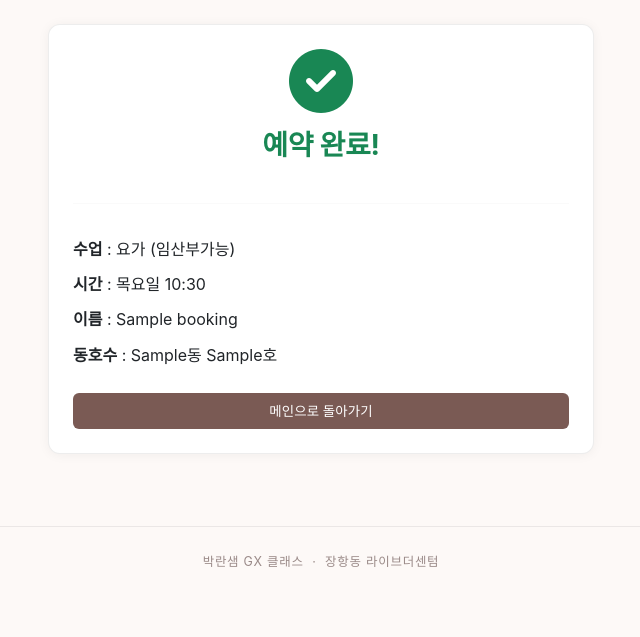
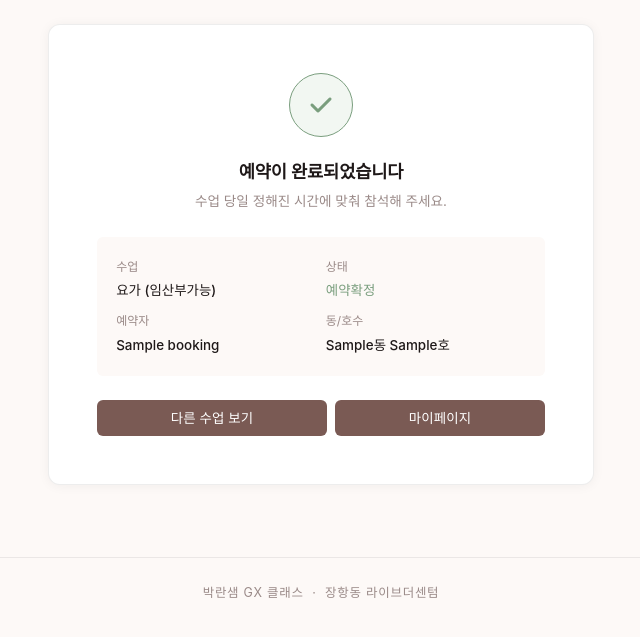
Before and after one commit to parkran-gx/gx-booking, a Django app: page /bookings/confirm/1/ in a window 1280 px wide. Shown: the part 62-699 px from the top of the page, without its empty margins (319-959 px from the left). Run offline with Django 4.2, Linux system fonts and the light colour scheme; data comes from the database, SQL or seed files in the repository; tables that the repository leaves empty hold one stand-in row (values such as "Sample post"); one stand-in notice (Sample message) is shown; some web fonts are replaced.

Commit message:
feat: 3단계 UX 개선·예약확인·로그인 페이지 리뉴얼

```diff
--- a/apps/bookings/templates/bookings/confirm.html
+++ b/apps/bookings/templates/bookings/confirm.html
@@ -1,25 +1,58 @@
 {% extends 'base.html' %}
-{% block title %}예약완료{% endblock %}
+{% block title %}예약 완료{% endblock %}
 {% block content %}
 <div class="row justify-content-center">
-  <div class="col-lg-6 text-center">
-    <div class="card gx-card p-4">
+  <div class="col-lg-6">
+    <div class="gx-card p-5 text-center">
+
+      <div style="width:64px;height:64px;border-radius:50%;background:var(--sage-bg);border:1px solid var(--sage);display:flex;align-items:center;justify-content:center;margin:0 auto 1.5rem;">
+        <i class="fa-solid fa-check" style="color:var(--sage);font-size:1.5rem;"></i>
+      </div>
+
       {% if booking.status == 'confirmed' %}
-        <div class="mb-3"><i class="fa-solid fa-circle-check fa-4x text-success"></i></div>
-        <h3 class="fw-bold text-success mb-3">예약 완료!</h3>
+      <h4 style="font-weight:600;font-size:1.1rem;margin-bottom:0.5rem;">예약이 완료되었습니다</h4>
+      <p style="font-size:0.85rem;color:var(--mist);margin-bottom:1.5rem;">
+        수업 당일 정해진 시간에 맞춰 참석해 주세요.
+      </p>
       {% else %}
-        <div class="mb-3"><i class="fa-solid fa-clock fa-4x text-warning"></i></div>
-        <h3 class="fw-bold text-warning mb-1">대기 신청 완료</h3>
-        <p class="text-muted">대기 {{ booking.waiting_order }}번 · 취소 발생 시 연락드립니다.</p>
+      <h4 style="font-weight:600;font-size:1.1rem;margin-bottom:0.5rem;">대기 신청이 완료되었습니다</h4>
+      <p style="font-size:0.85rem;color:var(--mist);margin-bottom:1.5rem;">
+        취소 발생 시 대기 순서에 따라 연락드립니다.
+      </p>
       {% endif %}
-      <hr>
-      <div class="text-start mt-2">
-        <p class="mb-2"><strong>수업</strong> : {{ booking.gx_class.name }}</p>
-        <p class="mb-2"><strong>시간</strong> : {{ booking.gx_class.get_days_display }} {{ booking.gx_class.start_time|time:"H:i" }}</p>
-        <p class="mb-2"><strong>이름</strong> : {{ booking.name }}</p>
-        <p class="mb-2"><strong>동호수</strong> : {{ booking.building }}동 {{ booking.unit }}호</p>
+
+      <div style="background:var(--rose-bg);border-radius:var(--r-sm);padding:1.2rem;margin-bottom:1.5rem;text-align:left;">
+        <div style="display:grid;grid-template-columns:1fr 1fr;gap:0.6rem;font-size:0.84rem;">
+          <div>
+            <span style="color:var(--mist);font-size:0.75rem;display:block;margin-bottom:2px;">수업</span>
+            <span style="font-weight:500;">{{ booking.gx_class.name }}</span>
+          </div>
+          <div>
+            <span style="color:var(--mist);font-size:0.75rem;display:block;margin-bottom:2px;">상태</span>
+            <span style="font-weight:500;color:{% if booking.status == 'confirmed' %}var(--sage){% else %}var(--gold){% endif %};">
+              {% if booking.status == 'confirmed' %}예약확정{% else %}대기중{% endif %}
+            </span>
+          </div>
+          <div>
+            <span style="color:var(--mist);font-size:0.75rem;display:block;margin-bottom:2px;">예약자</span>
+            <span style="font-weight:500;">{{ booking.name }}</span>
+          </div>
+          <div>
+            <span style="color:var(--mist);font-size:0.75rem;display:block;margin-bottom:2px;">동/호수</span>
+            <span style="font-weight:500;">{{ booking.building }}동 {{ booking.unit }}호</span>
+          </div>
+        </div>
       </div>
-      <a href="/" class="btn btn-gx mt-3 w-100">메인으로 돌아가기</a>
+
+      <div class="d-flex gap-2">
+        <a href="/classes/" class="btn btn-gx flex-fill">
+          다른 수업 보기
+        </a>
+        <a href="/accounts/dashboard/" class="btn btn-gx flex-fill">
+          마이페이지
+        </a>
+      </div>
+
     </div>
   </div>
 </div>
--- a/static/js/main.js
+++ b/static/js/main.js
@@ -1,11 +1,56 @@
-// GX 예약 시스템 메인 스크립트
 document.addEventListener('DOMContentLoaded', function() {
-    // 자동 알림 닫기 (3초)
-    setTimeout(function() {
-        var alerts = document.querySelectorAll('.alert.alert-dismissible');
-        alerts.forEach(function(alert) {
-            var btn = alert.querySelector('.btn-close');
-            if (btn) btn.click();
-        });
-    }, 3000);
+
+  // 1. 알림 메시지 3초 후 자동 닫기
+  setTimeout(function() {
+    document.querySelectorAll('.alert.alert-dismissible').forEach(function(el) {
+      var btn = el.querySelector('.btn-close');
+      if (btn) btn.click();
+    });
+  }, 3000);
+
+  // 2. 폼 제출 시 버튼 로딩 상태
+  document.querySelectorAll('form').forEach(function(form) {
+    form.addEventListener('submit', function() {
+      var btn = form.querySelector('button[type="submit"]');
+      if (btn && !btn.dataset.noloading) {
+        var orig = btn.innerHTML;
+        btn.innerHTML = '<i class="fa-solid fa-spinner fa-spin me-1"></i>처리 중...';
+        btn.disabled = true;
+        setTimeout(function() {
+          btn.innerHTML = orig;
+          btn.disabled = false;
+        }, 8000);
+      }
+    });
+  });
+
+  // 3. 모바일 하단 탭 현재 페이지 활성화
+  var path = window.location.pathname;
+  document.querySelectorAll('.gx-bottom-nav a').forEach(function(a) {
+    var href = a.getAttribute('href');
+    if (href && path.startsWith(href) && href !== '/') {
+      a.classList.add('active');
+      a.style.color = 'var(--rose)';
+    }
+  });
+
+  // 4. 입력 필드 포커스 시 라벨 강조
+  document.querySelectorAll('.form-control, .form-select').forEach(function(el) {
+    el.addEventListener('focus', function() {
+      var label = this.closest('.mb-3, .mb-4, .col-6')?.querySelector('label');
+      if (label) label.style.color = 'var(--rose)';
+    });
+    el.addEventListener('blur', function() {
+      var label = this.closest('.mb-3, .mb-4, .col-6')?.querySelector('label');
+      if (label) label.style.color = '';
+    });
+  });
+
+  // 5. 카드 클릭 시 부드러운 피드백
+  document.querySelectorAll('.gx-card a, a.gx-card').forEach(function(el) {
+    el.addEventListener('click', function() {
+      this.style.opacity = '0.7';
+    });
+  });
+
 });
```
Also changed, not shown: apps/accounts/templates/accounts/login.html (+40 -12 lines).
